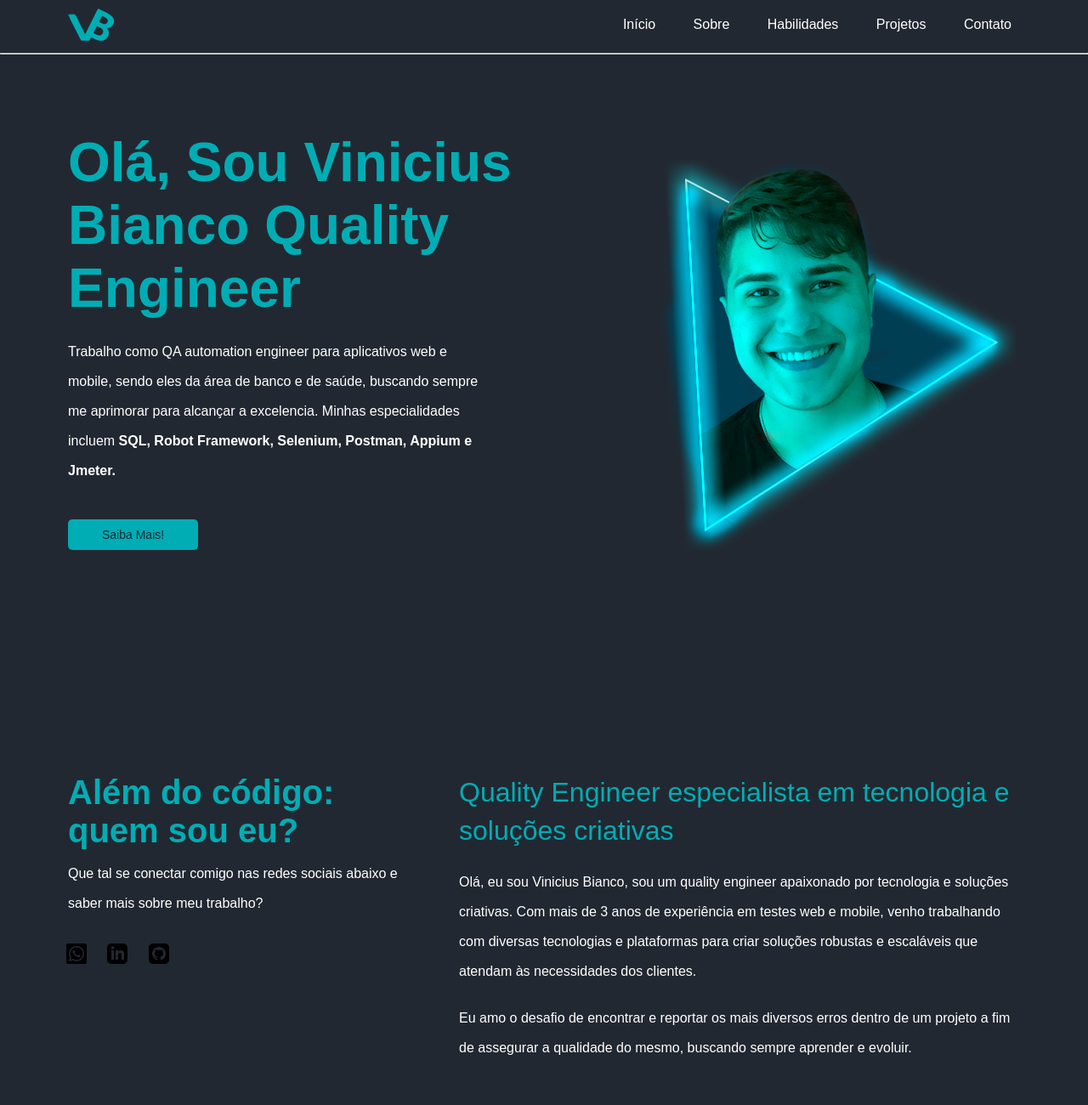
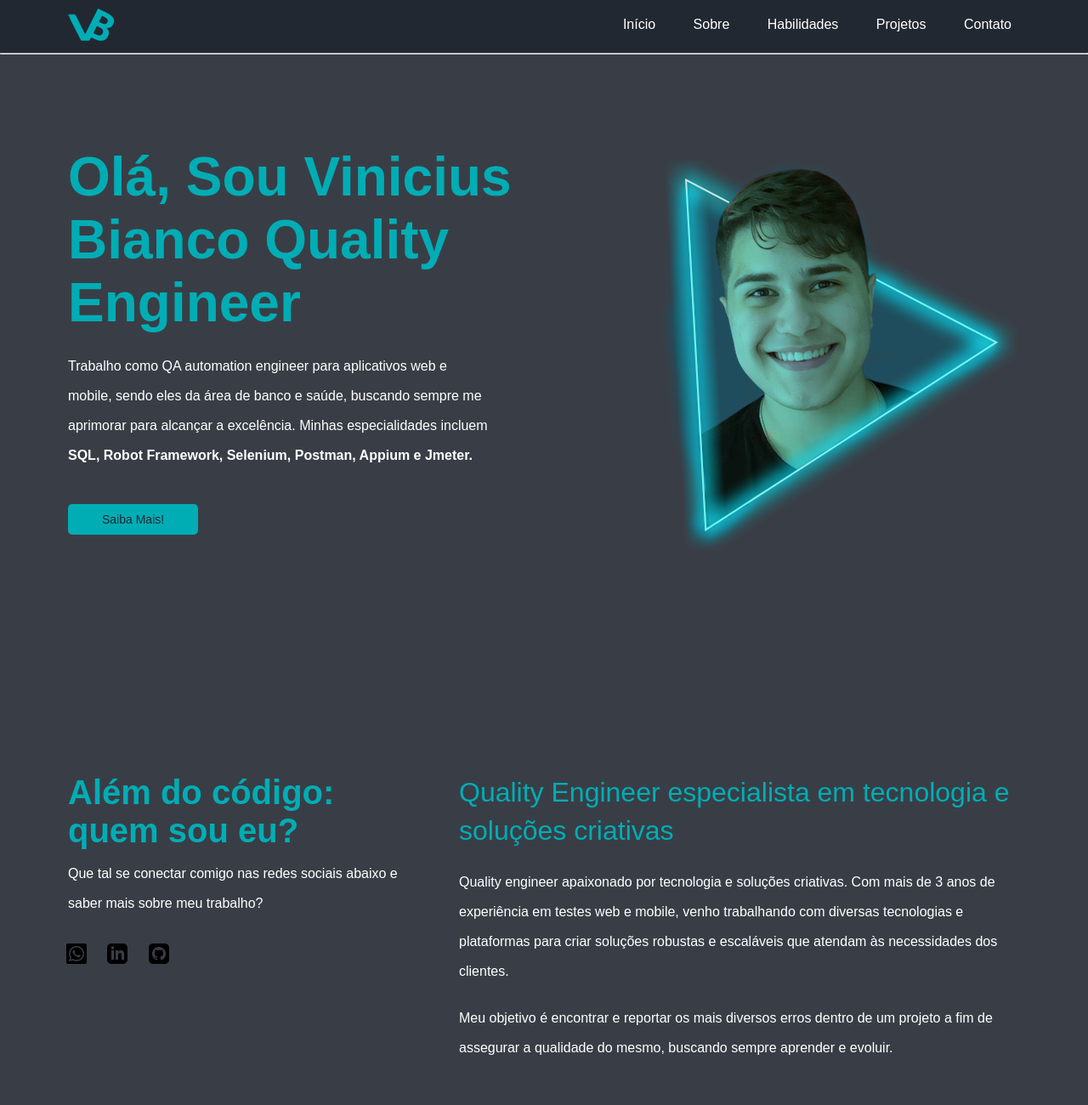
Before and after one commit to vinibiancoo/Meu-site, a plain HTML site: page index.html in a window 1280 px wide. Shown: the top 1300 px of the page at 85% size. Drawn offline with Linux system fonts and the light colour scheme; a web font is replaced by a local one.

Commit message:
Mudanças no layout

```diff
--- a/css/globals.css
+++ b/css/globals.css
@@ -14,7 +14,7 @@ html {
 body {
   font-size: 1.6rem;
   margin-top: 15rem;
-  background-color: #222831;
+  background-color: #393E46;
 }
 
 ul {
--- a/index.html
+++ b/index.html
@@ -43,14 +43,14 @@
         <div class="header__left">
           <h1>Olá, Sou Vinicius Bianco Quality Engineer</h1>
           <p>
-            Trabalho como QA automation engineer para aplicativos web e mobile, sendo eles da área de banco e de saúde, buscando sempre me aprimorar para alcançar a excelencia.
+            Trabalho como QA automation engineer para aplicativos web e mobile, sendo eles da área de banco e saúde, buscando sempre me aprimorar para alcançar a excelência.
                   Minhas especialidades incluem <b>SQL, Robot Framework, Selenium, Postman, Appium e Jmeter.</b>
           </p>
           <a href="#about" class="btn btn-primary">Saiba Mais!</a>
         </div>
         <div class="header__right">
           <div class="header__image">
-            <img src="assets/neon.png" alt="foto perfil" class="Vinicius" />
+            <img src="assets/neon2.png" alt="foto perfil" class="Vinicius" />
 
           </div>
         </div>
@@ -80,12 +80,12 @@
             Quality Engineer especialista em tecnologia e soluções criativas
           </h3>
           <p>
-            Olá, eu sou Vinicius Bianco, sou um quality engineer apaixonado por
+            Quality engineer apaixonado por
             tecnologia e soluções criativas. Com mais de 3 anos de experiência em
             testes web e mobile, venho trabalhando com diversas tecnologias e plataformas para criar soluções robustas e escaláveis que atendam às necessidades dos clientes.
           </p>
           <p>
-            Eu amo o desafio de encontrar e reportar os mais diversos erros  dentro de um projeto a fim de assegurar a qualidade do mesmo,  buscando sempre aprender e evoluir.
+            Meu objetivo é encontrar e reportar os mais diversos erros  dentro de um projeto a fim de assegurar a qualidade do mesmo,  buscando sempre aprender e evoluir.
           </p>
         </div>
       </section>
@@ -142,7 +142,7 @@
         <div class="projects__content">
           <h2 class="secondary-title">Projetos em Destaque</h2>
           <p class="project-p">
-            Aqui estão os projetos que fazem parte da minha historia como QA
+            Aqui estão os projetos que fazem parte da minha história como QA
           </p>
         </div>
         <ul>
```
Also changed, not shown: assets/neon2.png (added).
